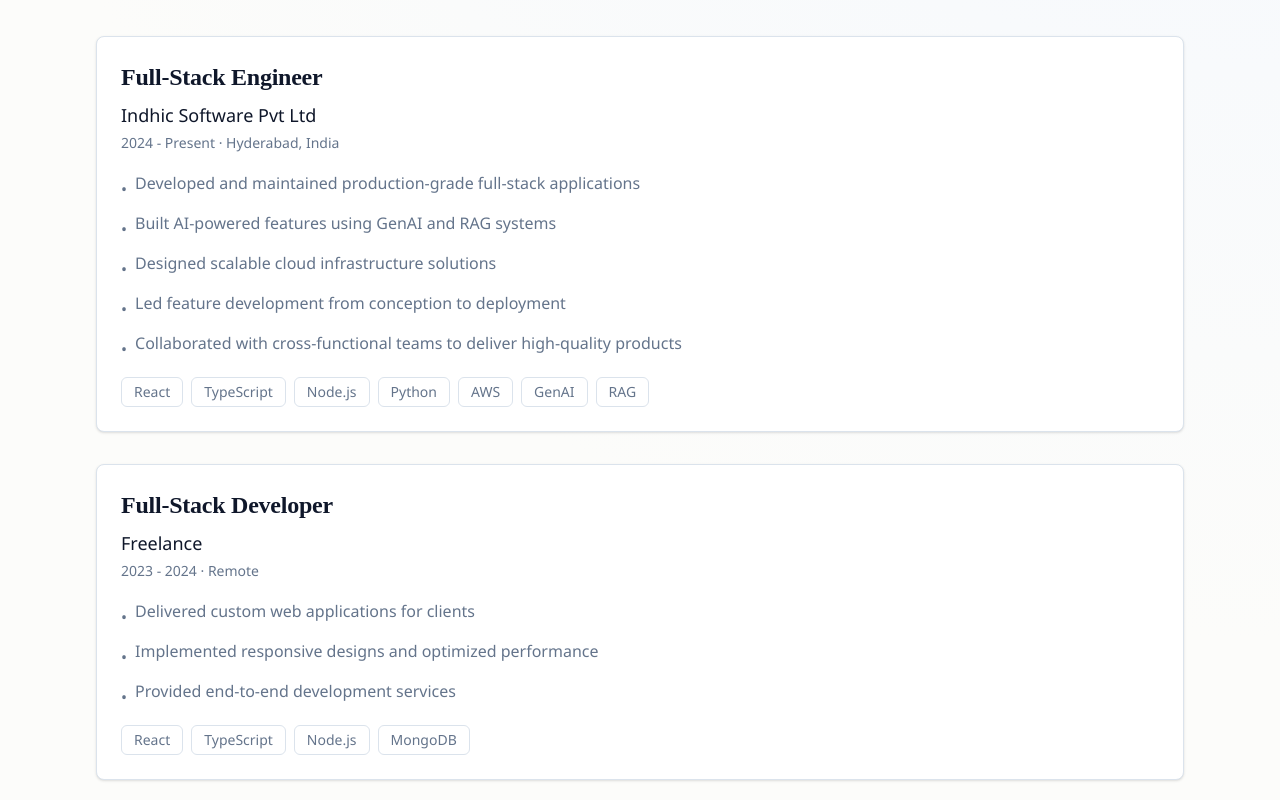
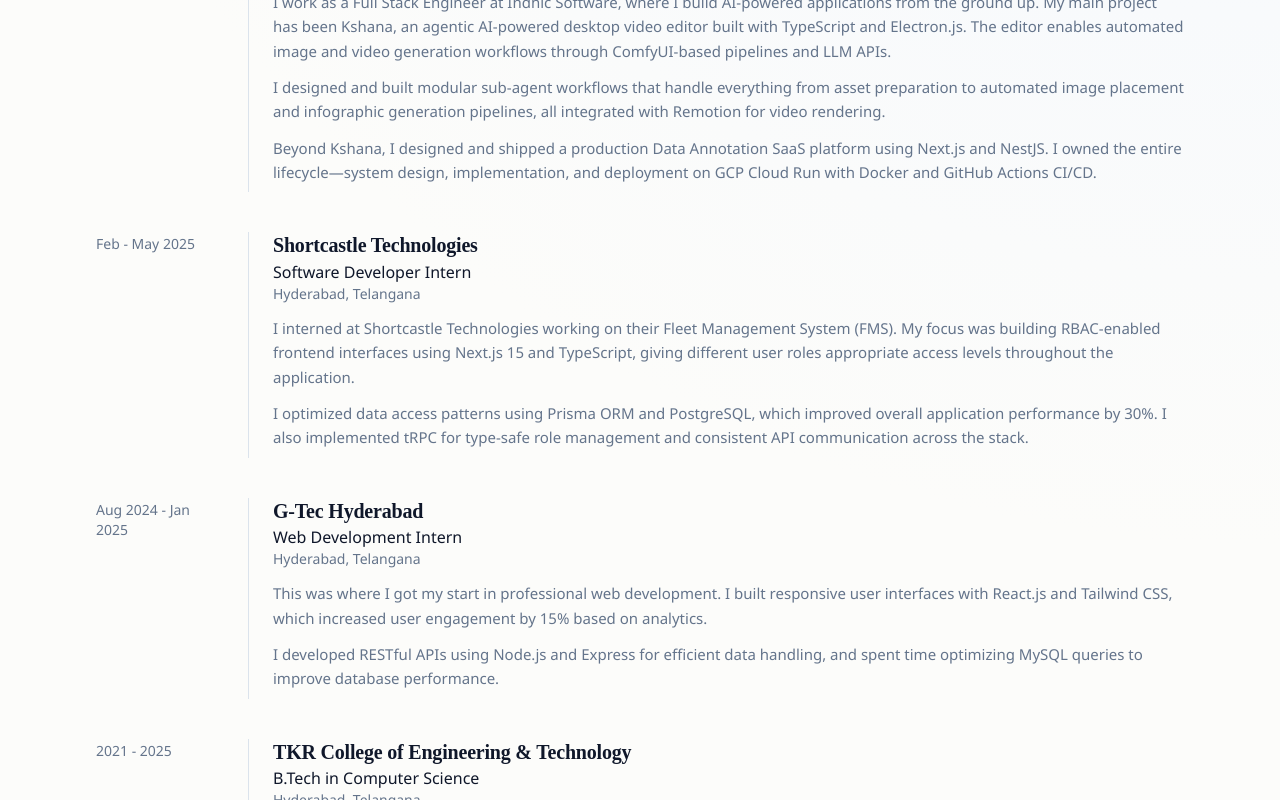
Before and after one commit to kiran7893/kiran7893.github.io, a Next.js app: page / in a window 1280 px wide. Shown: the part 780-1580 px from the top of the page. Built offline with nearby package versions, Linux system fonts and the light colour scheme.

Commit message:
updated experience

```diff
--- a/content/blog/dummy-blog-post.mdx
+++ b/content/blog/dummy-blog-post.mdx
@@ -2,7 +2,7 @@
 title: "Getting Started with Modern Web Development"
 date: "2025-01-15"
 excerpt: "A comprehensive guide to modern web development practices, tools, and best practices for building scalable applications."
-author: "Kiran"
+author: "Myadaram Sai Kiran"
 readTime: 8
 tags: ["Web Development", "React", "TypeScript", "Vite"]
 category: "Development"
--- a/src/app/globals.css
+++ b/src/app/globals.css
@@ -98,3 +98,18 @@
     background-color: var(--color-surface);
   }
 }
+
+/* Timeline styles */
+@layer components {
+  .timeline-item:last-of-type > div:nth-child(2) {
+    border-color: transparent;
+  }
+
+  .prose p {
+    margin-bottom: 0.75rem;
+  }
+
+  .prose p:last-child {
+    margin-bottom: 0;
+  }
+}
--- a/src/app/page.tsx
+++ b/src/app/page.tsx
@@ -1,7 +1,6 @@
 import { Hero } from "@/features/hero/Hero";
 import { Experience } from "@/features/experience/Experience";
 import { Projects } from "@/features/projects/Projects";
-import { Skills } from "@/features/skills/Skills";
 import { Contact } from "@/features/contact/Contact";
 
 export default function Home() {
@@ -10,7 +9,6 @@ export default function Home() {
       <Hero />
       <Experience />
       <Projects />
-      <Skills />
       <Contact />
     </>
   );
--- a/src/data/profile.ts
+++ b/src/data/profile.ts
@@ -5,13 +5,15 @@ export interface SocialLinks {
   resume: string;
 }
 
-export interface Experience {
-  company: string;
-  role: string;
+export interface TimelineEntry {
+  id: string;
+  type: 'work' | 'education' | 'achievement';
   period: string;
-  location: string;
-  description: string[];
-  technologies: string[];
+  title: string;
+  subtitle?: string;
+  location?: string;
+  narrative: string;
+  icon?: string;
 }
 
 export interface Project {
@@ -36,7 +38,7 @@ export interface ProfileData {
   tagline: string;
   about: string;
   socialLinks: SocialLinks;
-  experience: Experience[];
+  timeline: TimelineEntry[];
   projects: Project[];
   skills: Skills;
 }
@@ -49,45 +51,61 @@ export const profileData: ProfileData = {
   about:
     'Full-stack engineer specializing in GenAI, RAG systems, and cloud infrastructure. I build end-to-end solutions with a focus on ownership, scalability, and delivering measurable impact. Experienced in developing production-grade applications from concept to deployment.',
   socialLinks: {
-    github: 'https://github.com/yourusername',
-    linkedin: 'https://linkedin.com/in/yourusername',
-    email: 'mailto:your.email@example.com',
-    resume: 'https://your-resume-link.com',
+    github: 'https://github.com/kiran7893',
+    linkedin: 'https://www.linkedin.com/in/sai-kiran-myadaram-027893242/',
+    email: 'mailto:myadaramsaikiran@gmail.com',
+    resume: '/MyadaramSaikiran.pdf',
   },
-  experience: [
+  timeline: [
     {
-      company: 'Indhic Software Pvt Ltd',
-      role: 'Full-Stack Engineer',
-      period: '2024 - Present',
-      location: 'Hyderabad, India',
-      description: [
-        'Developed and maintained production-grade full-stack applications',
-        'Built AI-powered features using GenAI and RAG systems',
-        'Designed scalable cloud infrastructure solutions',
-        'Led feature development from conception to deployment',
-        'Collaborated with cross-functional teams to deliver high-quality products',
-      ],
-      technologies: [
-        'React',
-        'TypeScript',
-        'Node.js',
-        'Python',
-        'AWS',
-        'GenAI',
-        'RAG',
-      ],
+      id: 'indhic',
+      type: 'work',
+      period: '2025 - Present',
+      title: 'Full Stack Engineer',
+      subtitle: 'Indhic Software Pvt Ltd',
+      location: 'Remote',
+      icon: 'indhic',
+      narrative: `I work as a Full Stack Engineer at Indhic Software, where I build AI-powered applications from the ground up. My main project has been Kshana, an agentic AI-powered desktop video editor built with TypeScript and Electron.js. The editor enables automated image and video generation workflows through ComfyUI-based pipelines and LLM APIs.
+
+I designed and built modular sub-agent workflows that handle everything from asset preparation to automated image placement and infographic generation pipelines, all integrated with Remotion for video rendering.
+
+Beyond Kshana, I designed and shipped a production Data Annotation SaaS platform using Next.js and NestJS. I owned the entire lifecycle—system design, implementation, and deployment on GCP Cloud Run with Docker and GitHub Actions CI/CD.`,
     },
     {
-      company: 'Freelance',
-      role: 'Full-Stack Developer',
-      period: '2023 - 2024',
-      location: 'Remote',
-      description: [
-        'Delivered custom web applications for clients',
-        'Implemented responsive designs and optimized performance',
-        'Provided end-to-end development services',
-      ],
-      technologies: ['React', 'TypeScript', 'Node.js', 'MongoDB'],
+      id: 'shortcastle',
+      type: 'work',
+      period: 'Feb - May 2025',
+      title: 'Software Developer Intern',
+      subtitle: 'Shortcastle Technologies',
+      location: 'Hyderabad, Telangana',
+      icon: 'shortcastle',
+      narrative: `I interned at Shortcastle Technologies working on their Fleet Management System (FMS). My focus was building RBAC-enabled frontend interfaces using Next.js 15 and TypeScript, giving different user roles appropriate access levels throughout the application.
+
+I optimized data access patterns using Prisma ORM and PostgreSQL, which improved overall application performance by 30%. I also implemented tRPC for type-safe role management and consistent API communication across the stack.`,
+    },
+    {
+      id: 'gtec',
+      type: 'work',
+      period: 'Aug 2024 - Jan 2025',
+      title: 'Web Development Intern',
+      subtitle: 'G-Tec Hyderabad',
+      location: 'Hyderabad, Telangana',
+      icon: 'gtec',
+      narrative: `This was where I got my start in professional web development. I built responsive user interfaces with React.js and Tailwind CSS, which increased user engagement by 15% based on analytics.
+
+I developed RESTful APIs using Node.js and Express for efficient data handling, and spent time optimizing MySQL queries to improve database performance.`,
+    },
+    {
+      id: 'btech',
+      type: 'education',
+      period: '2021 - 2025',
+      title: 'B.Tech in Computer Science',
+      subtitle: 'TKR College of Engineering & Technology',
+      location: 'Hyderabad, Telangana',
+      icon: 'education',
+      narrative: `I completed my Bachelor of Technology in Computer Science with a CGPA of 7.67/10.00. During my time here, I built several projects including WebSolutions, a MERN stack application for site creation and maintenance that integrated an ML-based cost calculator using Flask and Pickle.
+
+I focused heavily on practical skills alongside academics—learning full-stack development, working with databases, and building real applications that solved actual problems.`,
     },
   ],
   projects: [
@@ -96,21 +114,21 @@ export const profileData: ProfileData = {
       description:
         'A scalable SaaS platform for data annotation workflows with team collaboration features and real-time updates.',
       technologies: ['React', 'TypeScript', 'Node.js', 'PostgreSQL', 'AWS'],
-      github: 'https://github.com/yourusername/data-annotation-saas',
+      github: 'https://github.com/kiran7893/data-annotation-saas',
     },
     {
       title: 'Desktop AI Agent App',
       description:
         'A desktop application powered by AI agents for task automation and intelligent assistance.',
       technologies: ['Electron', 'Python', 'GenAI', 'RAG'],
-      github: 'https://github.com/yourusername/ai-agent-app',
+      github: 'https://github.com/kiran7893/ai-agent-app',
     },
     {
       title: 'WebSolutions (MERN)',
       description:
         'Full-stack web application built with MERN stack, featuring user authentication and real-time features.',
       technologies: ['MongoDB', 'Express', 'React', 'Node.js'],
-      github: 'https://github.com/yourusername/websolutions',
+      github: 'https://github.com/kiran7893/websolutions',
     },
   ],
   skills: {
--- a/src/features/blog/Blog.tsx
+++ b/src/features/blog/Blog.tsx
@@ -24,7 +24,7 @@ export const Blog = () => {
           {/* Back Button */}
           <Link
             href="/"
-            className="inline-flex items-center gap-2 text-muted hover:text-foreground transition-all duration-200 mb-8 group"
+            className="inline-flex items-center gap-2 px-4 py-2 bg-black text-white rounded-lg hover:bg-black/90 transition-all duration-200 mb-8 group"
           >
             <ArrowLeft className="w-4 h-4 transition-transform duration-200 group-hover:-translate-x-1" />
             <span className="text-sm font-medium">Back to Home</span>
--- a/src/features/experience/Experience.tsx
+++ b/src/features/experience/Experience.tsx
@@ -1,53 +1,73 @@
+'use client';
+
 import { Section } from '../../components/ui/Section';
-import { Card } from '../../components/ui/Card';
 import { FadeIn } from '../../components/animations/FadeIn';
-import { profileData } from '../../data/profile';
+import { profileData, TimelineEntry } from '../../data/profile';
+
+const TimelineItem = ({ entry, index }: { entry: TimelineEntry; index: number }) => {
+  return (
+    <FadeIn delay={index * 0.08}>
+      <div className="timeline-item grid grid-cols-[100px_1fr] md:grid-cols-[120px_1fr] gap-4 md:gap-8 pb-10 relative">
+        {/* Period */}
+        <div className="text-sm text-muted font-medium pt-0.5">
+          {entry.period}
+        </div>
+
+        {/* Content */}
+        <div className="pb-2 border-l border-border pl-6 relative">
+          {/* Timeline dot */}
+          <div className="absolute -left-[5px] top-1.5 w-2.5 h-2.5 rounded-full bg-border" />
+          {/* Company/Institution name and role */}
+          <div className="mb-3">
+            {entry.subtitle && (
+              <h3 className="text-xl font-semibold text-foreground leading-snug">
+                {entry.subtitle}
+              </h3>
+            )}
+            {!entry.subtitle && (
+              <h3 className="text-xl font-semibold text-foreground leading-snug">
+                {entry.title}
+              </h3>
+            )}
+            {entry.subtitle && (
+              <p className="text-base text-foreground/80">
+                {entry.title}
+              </p>
+            )}
+            {entry.location && (
+              <p className="text-sm text-muted">
+                {entry.location}
+              </p>
+            )}
+          </div>
+
+          {/* Narrative */}
+          <div className="prose prose-slate max-w-none">
+            {entry.narrative.split('\n\n').map((paragraph, idx) => (
+              <p key={idx} className="text-[15px] leading-relaxed text-muted mb-3 last:mb-0">
+                {paragraph}
+              </p>
+            ))}
+          </div>
+        </div>
+      </div>
+    </FadeIn>
+  );
+};
 
 export const Experience = () => {
   return (
-    <Section id="experience" className="pt-0">
+    <Section id="experience" className="!py-16 md:!py-24">
       <FadeIn>
-        <h2 className="text-4xl mb-12">Experience</h2>
-        <div className="space-y-8">
-          {profileData.experience.map((exp, index) => (
-            <FadeIn key={exp.company} delay={index * 0.1}>
-              <Card hover>
-                <div className="flex flex-col md:flex-row md:items-start md:justify-between mb-4">
-                  <div>
-                    <h3 className="text-2xl mb-2">
-                      {exp.role}
-                    </h3>
-                    <p className="text-lg text-foreground mb-1">{exp.company}</p>
-                    <p className="text-sm text-muted">
-                      {exp.period} · {exp.location}
-                    </p>
-                  </div>
-                </div>
-                <ul className="space-y-2 mb-4">
-                  {exp.description.map((item, idx) => (
-                    <li key={idx} className="flex items-start gap-2">
-                      <span className="text-muted mt-2">•</span>
-                      <span className="text-base leading-7 text-muted">
-                        {item}
-                      </span>
-                    </li>
-                  ))}
-                </ul>
-                <div className="flex flex-wrap gap-2 mt-4">
-                  {exp.technologies.map((tech) => (
-                    <span
-                      key={tech}
-                      className="px-3 py-1 text-sm rounded-md bg-muted/10 text-muted border border-border"
-                    >
-                      {tech}
-                    </span>
-                  ))}
-                </div>
-              </Card>
-            </FadeIn>
-          ))}
-        </div>
+        <h2 className="text-3xl md:text-4xl mb-10 md:mb-14">Journey</h2>
       </FadeIn>
+
+      <div className="timeline relative">
+        {profileData.timeline.map((entry, index) => (
+          <TimelineItem key={entry.id} entry={entry} index={index} />
+        ))}
+
+      </div>
     </Section>
   );
 };
--- a/src/features/hero/Hero.tsx
+++ b/src/features/hero/Hero.tsx
@@ -26,7 +26,7 @@ export const Hero = () => {
   const openLink = (url: string) => window.open(url, '_blank', 'noopener,noreferrer');
 
   return (
-    <Section id="home" className="min-h-[80vh] md:min-h-[85vh] flex items-center justify-center pt-0 pb-0 md:py-0 -mt-12 md:-mt-20 lg:-mt-24">
+    <Section id="home" className="flex items-center justify-center !pt-12 sm:!pt-16 md:!pt-20 !pb-0">
       <div className="flex flex-col-reverse md:flex-row items-center justify-between gap-6 sm:gap-8 md:gap-12 lg:gap-16 w-full max-w-6xl mx-auto">
 
         {/* Text Content */}
```
Also changed, not shown: src/components/layout/Footer.tsx (+4 -18 lines), src/components/layout/Header.tsx (+18 -10 lines), src/features/contact/Contact.tsx (+1 -8 lines), 1 other file (tests, documents, lock files or other folders).
